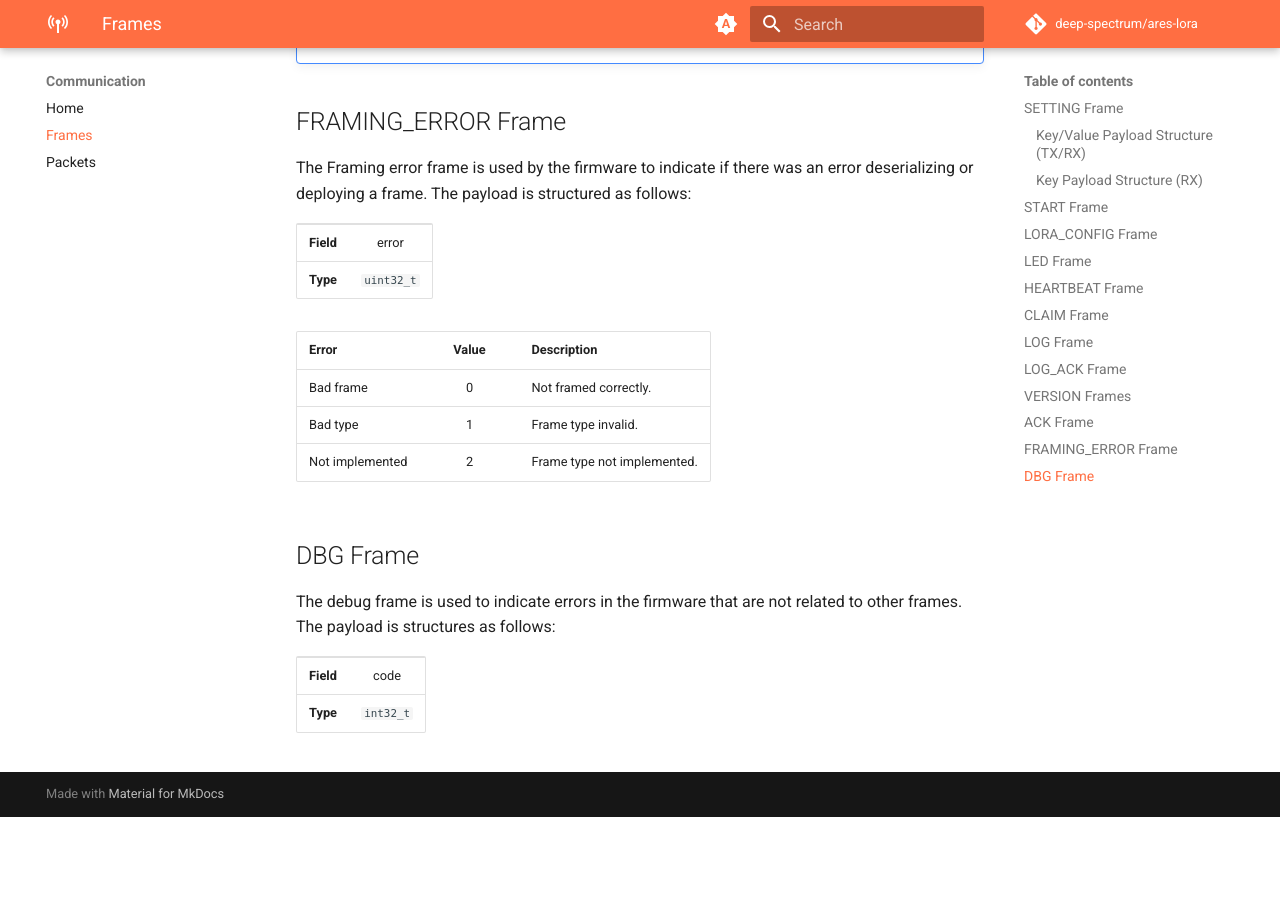
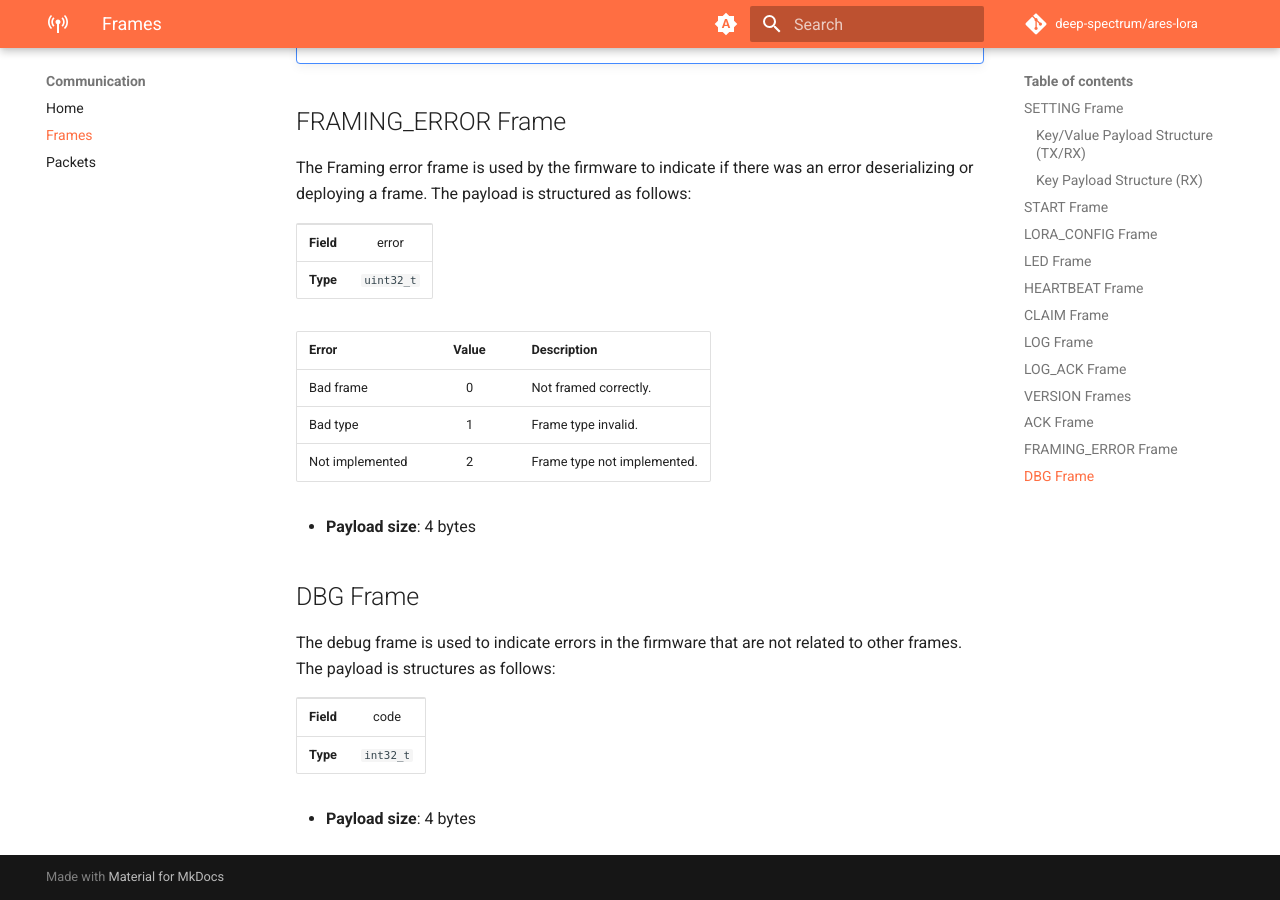
Before and after one commit to deep-spectrum/ares-lora, an MkDocs documentation site: the page built from docs/communications/ares-frame.md, in a window 1280 px wide and 900 px high, scrolled down 7435 px. Built offline with MkDocs 1.6.1 and Material for MkDocs 9.7.7, drawn with Linux system fonts in a browser that asks for light colours; some web fonts are replaced; comment, search, counter and statistics services are not loaded; before the commit the page ends 8252 px from its top, so only the background shows below that.

Commit message:
Add payload sizes

```diff
--- a/docs/communications/ares-frame.md
+++ b/docs/communications/ares-frame.md
@@ -288,6 +288,8 @@ The payload is structured as follows:
 | Bad type        |   1   | Frame type invalid.         |
 | Not implemented |   2   | Frame type not implemented. |
 
+* __Payload size__: 4 bytes
+
 ## DBG Frame
 
 The debug frame is used to indicate errors in the firmware that are not related to other frames. The payload is
@@ -297,3 +299,5 @@ structures as follows:
 |-----------|:---------:|
 | __Field__ |   code    |
 | __Type__  | `int32_t` |
+
+* __Payload size__: 4 bytes
```
